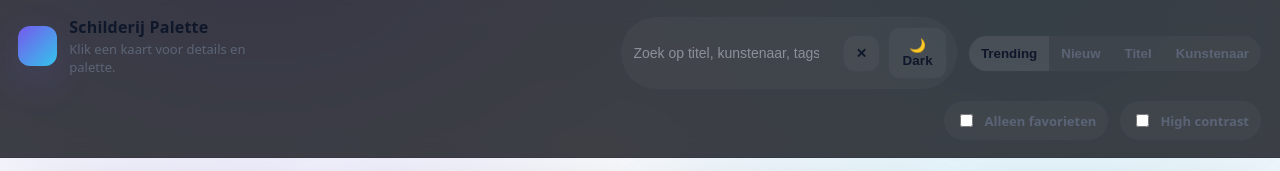
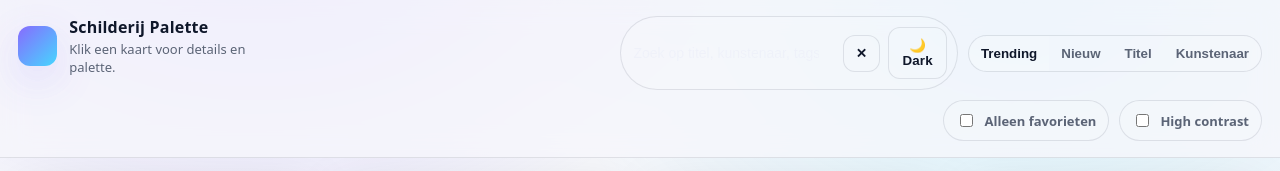
Before and after one commit to Benjamin2eaccount/Paintingweb, a website: page index.html in a window 1280 px wide. Shown: the top 171 px of the page. Drawn offline with Linux system fonts and the light colour scheme.

Commit message:
Update style.css

```diff
--- a/style.css
+++ b/style.css
@@ -432,3 +432,7 @@ body.hicontrast{
     --muted:#b2b8c8;
     --border: rgba(255,255,255,.16);
 }
+
+body:not(.dark) .topbar{
+  background: rgba(246,247,251,.78);
+}
```
